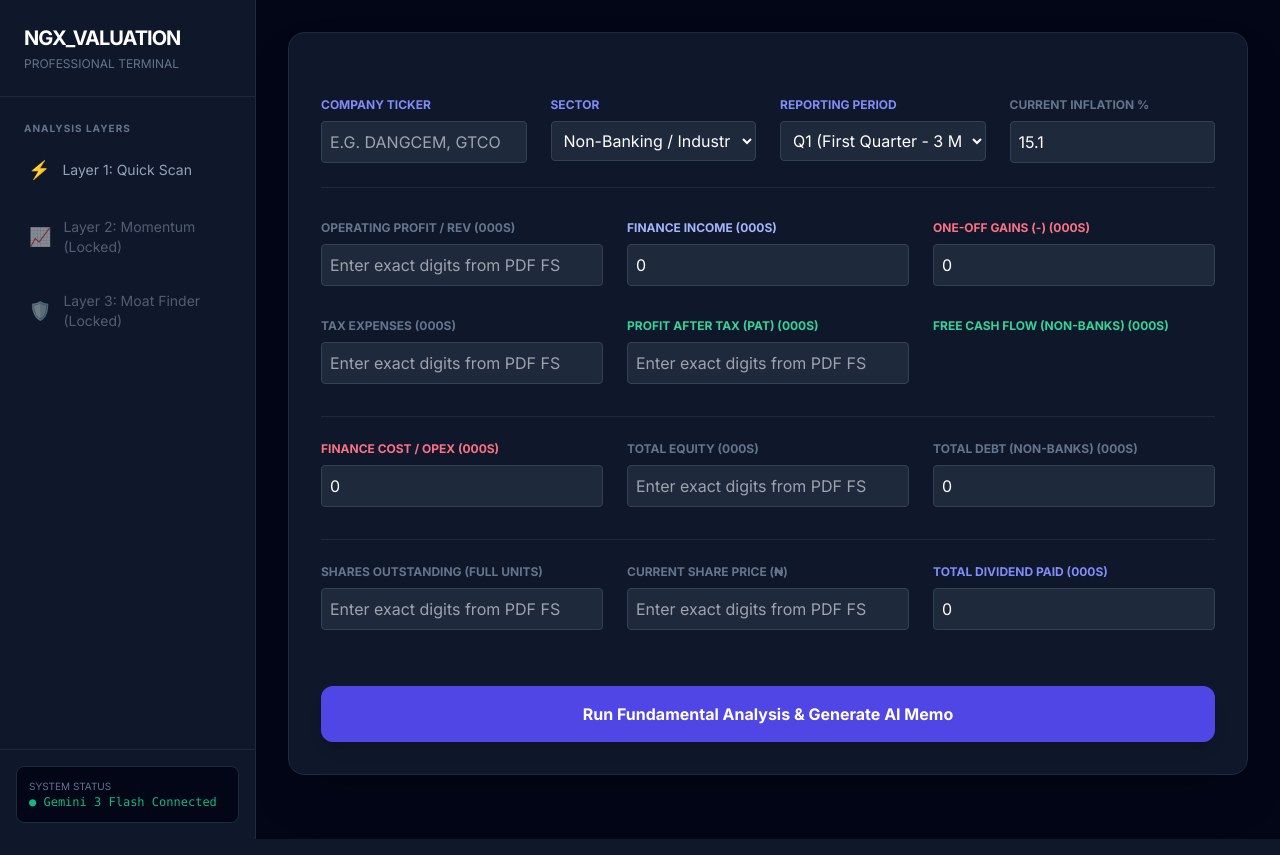
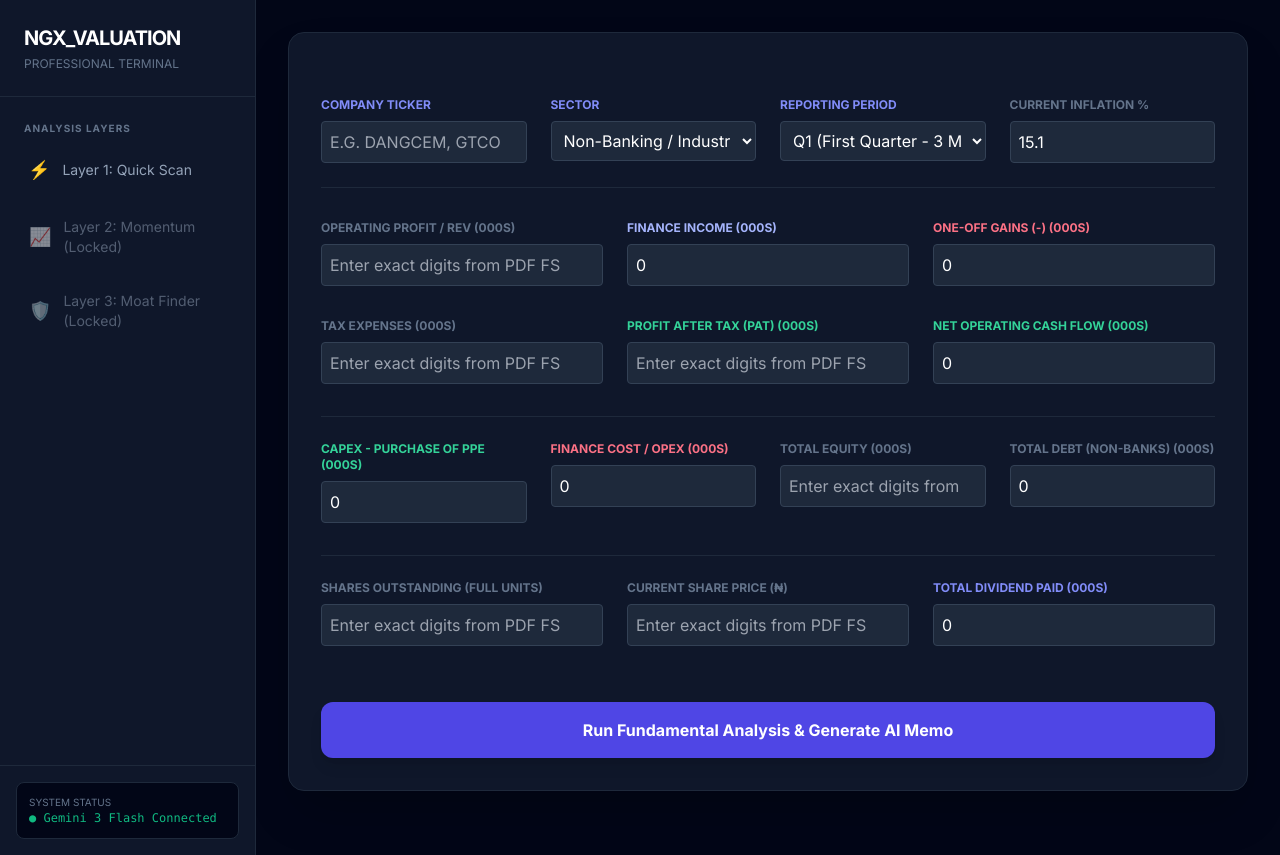
Before and after one commit to iygeal/ngx-fa-workbench, a Django app: page /scan/ in a window 1280 px wide. Run offline with Django 3.2, Linux system fonts and the light colour scheme; some libraries are stand-ins or nearby versions.

Commit message:
Updated the scan form to include two automated Cash Flow inputs

```diff
--- a/ngx_valuation/templates/ngx_valuation/scan_form.html
+++ b/ngx_valuation/templates/ngx_valuation/scan_form.html
@@ -38,7 +38,7 @@
             </div>
         </div>
 
-        <!-- Row 2: Earnings & Revenue Inputs -->
+        <!-- Row 2: Operating Results & Adjustments -->
         <div class="grid grid-cols-1 md:grid-cols-3 gap-6">
             <div>
                 <label class="block text-xs font-bold uppercase text-slate-500 mb-2">Operating Profit / Rev (000s)</label>
@@ -54,7 +54,7 @@
             </div>
         </div>
 
-        <!-- Row 3: Taxes, Profitability & Cash Flow -->
+        <!-- Row 3: Tax, Earnings & Operating Cash Flow -->
         <div class="grid grid-cols-1 md:grid-cols-3 gap-6">
             <div>
                 <label class="block text-xs font-bold uppercase text-slate-500 mb-2">Tax Expenses (000s)</label>
@@ -65,13 +65,17 @@
                 {{ form.profit_after_tax }}
             </div>
             <div>
-                <label class="block text-xs font-bold uppercase text-emerald-400 mb-2">Free Cash Flow (Non-Banks) (000s)</label>
-                {{ form.free_cash_flow }}
+                <label class="block text-xs font-bold uppercase text-emerald-400 mb-2">Net Operating Cash Flow (000s)</label>
+                {{ form.net_operating_cash_flow }}
             </div>
         </div>
 
-        <!-- Row 4: Balance Sheet & Cost Structure -->
-        <div class="grid grid-cols-1 md:grid-cols-3 gap-6 pt-6 border-t border-slate-800">
+        <!-- Row 4: Capex, Cost Structure & Balance Sheet -->
+        <div class="grid grid-cols-1 md:grid-cols-4 gap-6 pt-6 border-t border-slate-800">
+            <div>
+                <label class="block text-xs font-bold uppercase text-emerald-400 mb-2">Capex - Purchase of PPE (000s)</label>
+                {{ form.capex_ppe }}
+            </div>
             <div>
                 <label class="block text-xs font-bold uppercase text-rose-400 mb-2">Finance Cost / Opex (000s)</label>
                 {{ form.finance_cost }}
@@ -86,7 +90,7 @@
             </div>
         </div>
 
-        <!-- Row 5: Capital Structure & Distribution -->
+        <!-- Row 5: Market Valuation & Dividend Distribution -->
         <div class="grid grid-cols-1 md:grid-cols-3 gap-6 pt-6 border-t border-slate-800">
             <div>
                 <label class="block text-xs font-bold uppercase text-slate-500 mb-2">Shares Outstanding (Full Units)</label>
```
